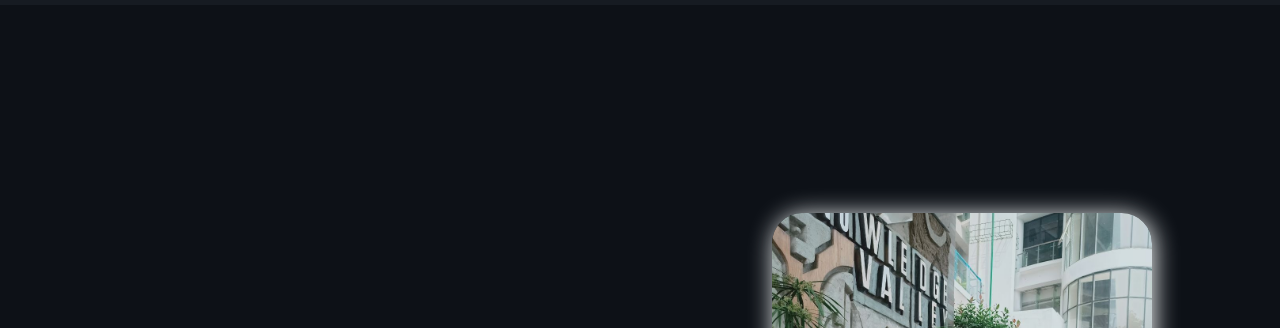
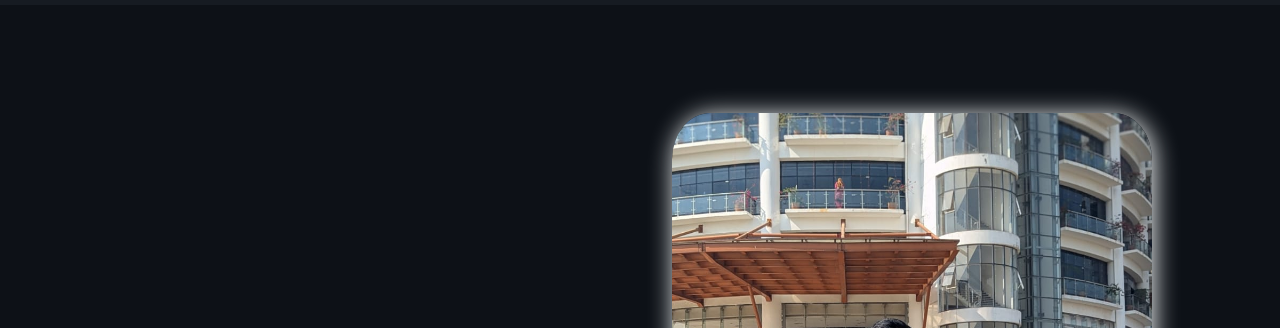
Before and after one commit to EftiarNasim/my-personal-portfolio, a plain HTML site: page index.html in a window 1280 px wide. Shown: the part 68-396 px from the top of the page. Drawn offline with Linux system fonts and the light colour scheme.

Commit message:
it's updated

```diff
--- a/index.html
+++ b/index.html
@@ -30,7 +30,7 @@
       <button onclick="location.href='#contact'">Contact Me</button>
     </div>
     <div class="hero-img">
-      <img src="./images/IMG_20220417_234943_015.jpg" alt="Profile Picture">
+      <img src="./images/IMG-20251210-WA0253.jpg" alt="Profile Picture">
     </div>
   </section>
 
--- a/styels/style.css
+++ b/styels/style.css
@@ -94,8 +94,8 @@ nav ul li a:hover {
 }
 
 .hero-img img {
-  width: 380px;
-  height: 380px;
+  width: 480px;
+  height: 580px;
   border-radius: 8%;
   box-shadow: 2px 2px 25px rgb(244, 247, 247);
   object-fit: cover;
```
Also changed, not shown: images/IMG-20251210-WA0253.jpg (added).
